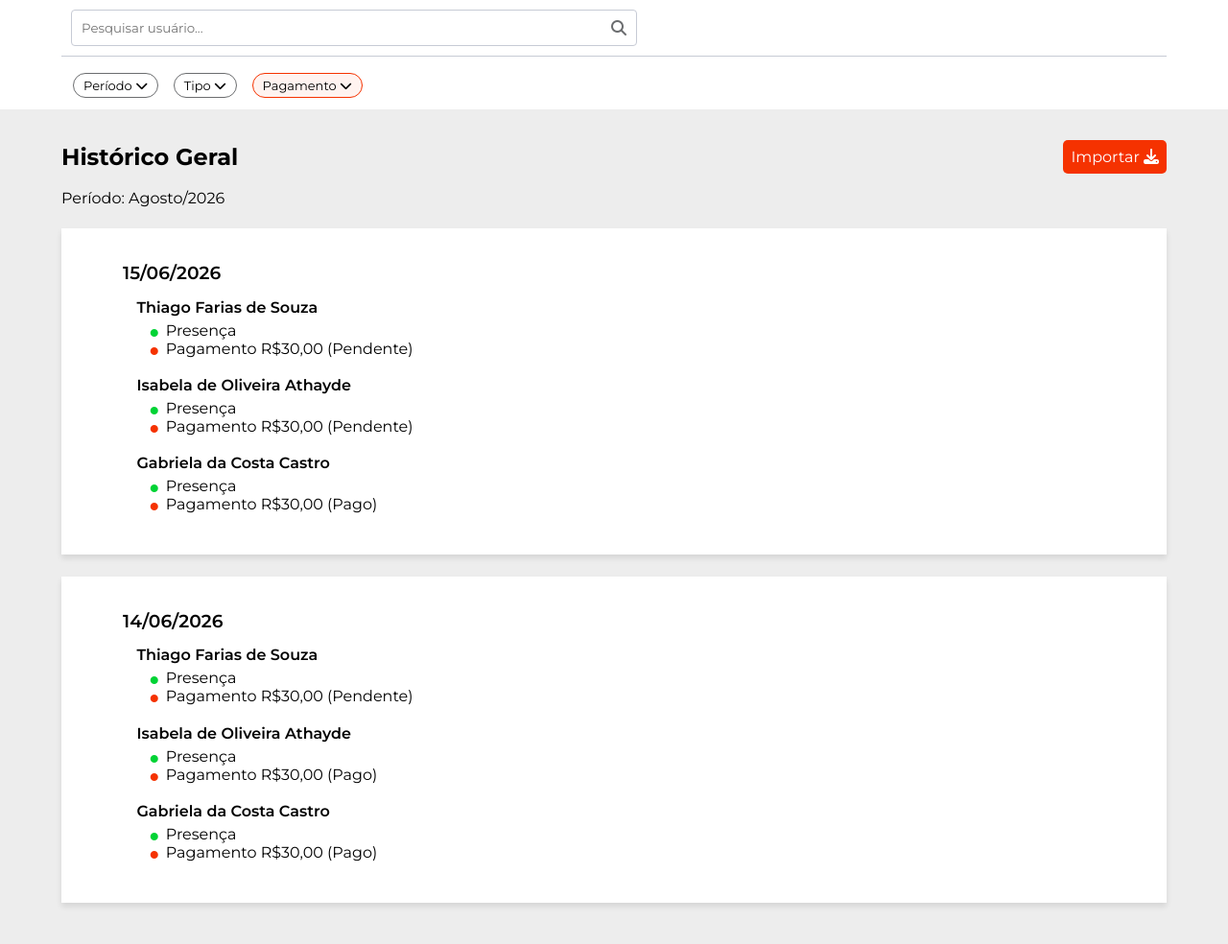
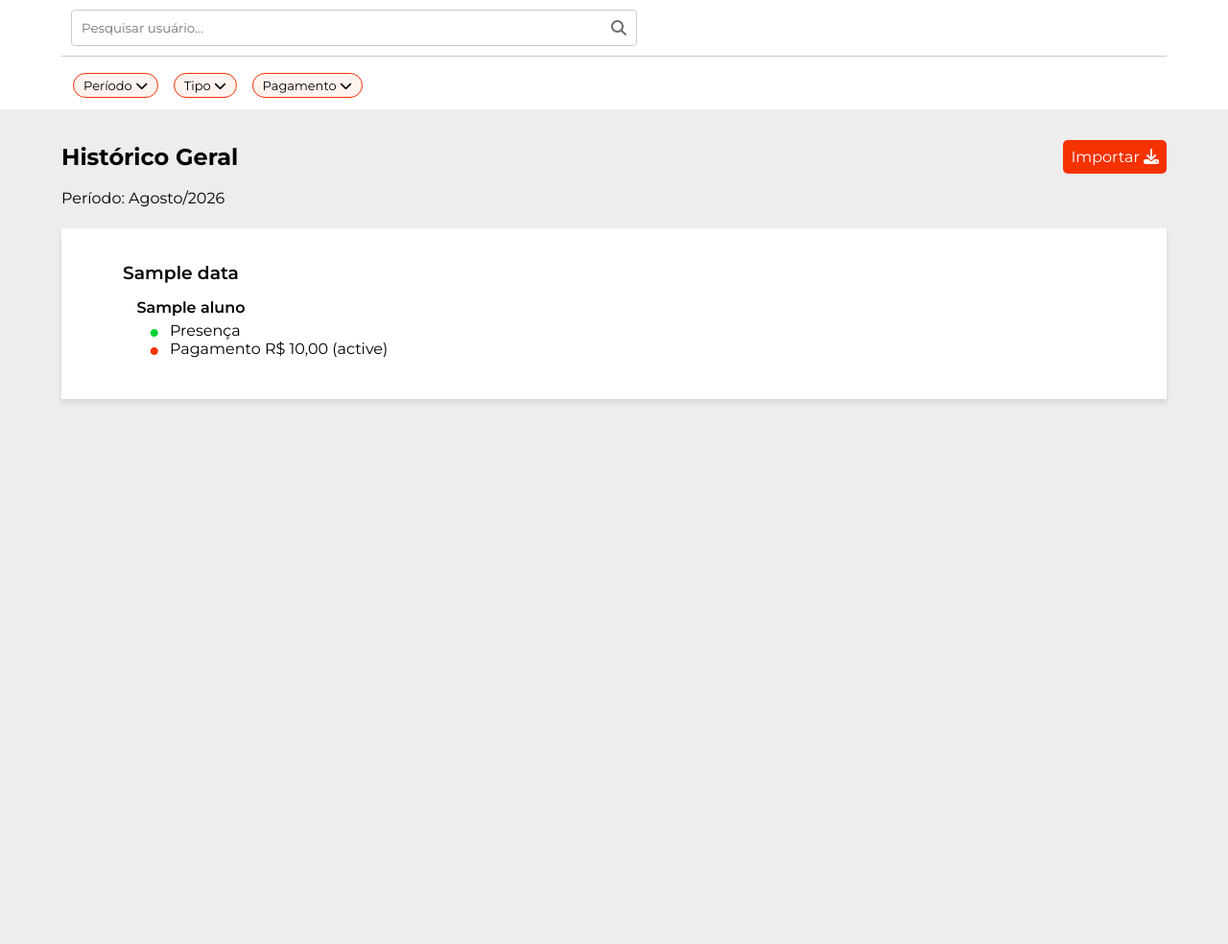
Before and after one commit to minesweepr/Gestao-PROMOS, a Flask app: template app/templates/historico_geral.html in a window 1280 px wide. Shown: the part 73-1057 px from the top of the page at 96% size. Run offline with Flask 3, Linux system fonts and the light colour scheme; the template is opened without the code that fills it: most values are stand-ins (such as "Sample title", 1, 10 or a date in 2020); parts of the project's set-up code (start-up, migrations or seed data) failed here and were passed over.

Commit message:
Historico backend

```diff
--- a/app/routes.py
+++ b/app/routes.py
@@ -1,29 +1,75 @@
 from app import app
-from flask import render_template
+from flask import render_template, request
+from app.database.alerta import *
+from app.database.arquivo import *
+from app.database.historico import *
 
 @app.route('/')
 def index():
     return render_template('login.html')
 
+## notificacoes, historicos e avaliacoes
+## Routes modificados para receber dados
 @app.route('/historico_geral')
 def historico_geral():
-    return render_template('historico_geral.html')
 
-@app.route('/historico_aluno')
-def historico_aluno():
-    return render_template('historico_aluno.html')
+    periodo = request.args.get('periodo', 'mes')
+    tipo = request.args.get('tipo', 'todos')
+    pagamento = request.args.get('pagamento', 'todos')
+
+    historico = listar_historico(
+        periodo=periodo,
+        tipo=tipo,
+        pagamento=pagamento
+    )
+
+    return render_template(
+        'historico_geral.html',
+        historico=historico,
+        periodo=periodo,
+        tipo=tipo,
+        pagamento=pagamento
+    )
+
+@app.route('/historico_aluno/<int:id_aluno>')
+def historico_aluno(id_aluno):
+    data_aluno = listar_historico_aluno(id_aluno)
+    return render_template( 'historico_aluno.html', data_aluno=data_aluno )
 
 @app.route('/notificacoes')
 def notificacoes():
-    return render_template('notificacoes.html')
+
+    alertas = listar_alertas()
+    nao_lidas = contar_nao_lidas()
+
+    return render_template(
+        'notificacoes.html',
+        alertas=alertas,
+        nao_lidas=nao_lidas
+    )
+
+@app.route('/notificacoes/<int:id_alerta>/visualizar', methods=['PATCH'])
+def visualizar_notificacao(id_alerta):
+    visualizar_alerta(id_alerta)
+    return '', 204
+
+@app.route('/avaliacoes_usuario')
+def avaliacoes_usuario():
+    avaliacoes = listar_avaliacoes()
+    return render_template('avaliacoes_usuario.html',avaliacoes=avaliacoes)
+
+@app.route('/avaliacoes/excluir/<int:id_avaliacao>', methods=['POST'])
+def excluir_avaliacao_rota(id_avaliacao):
+
+    excluir_avaliacao(id_avaliacao)
+
+    return redirect(url_for('avaliacoes'))
+## fim notif, avaliacao e historicos
 
 @app.route('/presenca')
 def presenca():
     return render_template('presenca.html')
 
-@app.route('/planilhas')
-def planilhas():
-    return render_template('planilhas.html')
 
 @app.route('/usuarios')
 def usuarios():
@@ -33,9 +79,6 @@ def usuarios():
 def informacoes_usuario():
     return render_template('informacoes_usuario.html')
 
-@app.route('/avaliacoes_usuario')
-def avaliacoes_usuario():
-    return render_template('avaliacoes_usuario.html')
 
 @app.route('/editar_usuario')
 def editar_usuario():
--- a/app/templates/components/dropdown_filtro.html
+++ b/app/templates/components/dropdown_filtro.html
@@ -1,19 +1,19 @@
 <article class="filtro-art input-flex">
 
     <section>
-        <button data-menu="menu-filter-periodo" class="menu-dropdown btn-preto">
+        <button data-menu="menu-filter-periodo" class="menu-dropdown btn-preto {% if periodo != 'mes' %}selecionado{% endif %}">
             Período <i class="fa-solid fa-chevron-down"></i>
         </button>
     </section>
 
     <section>
-        <button data-menu="menu-filter-tipo" class="menu-dropdown btn-preto">
+        <button data-menu="menu-filter-tipo" class="menu-dropdown btn-preto {% if tipo != 'todos' %}selecionado{% endif %}">
             Tipo <i class="fa-solid fa-chevron-down"></i>
         </button>
     </section>
 
     <section>
-        <button data-menu="menu-filter-pagamento" class="menu-dropdown btn-preto selecionado">
+        <button data-menu="menu-filter-pagamento" class="menu-dropdown btn-preto {% if pagamento != 'todos' and tipo != 'presencas' %}selecionado{% endif %}">
             Pagamento <i class="fa-solid fa-chevron-down"></i>
         </button>
     </section>
@@ -24,10 +24,10 @@
 <nav id="menu-filter-periodo" class="menu">
     <p>Período</p>
     <ul>
-        <button class="btn-preto">Esta semana</button>
-        <button class="btn-preto">Este mês</button>
-        <button class="btn-preto">3 meses</button>
-        <button class="btn-preto">6 meses</button>
+        <button class="btn-preto {% if periodo == 'semana' %}selecionado{% endif %}"  onclick="filtrarHistorico('periodo', 'semana')">Esta semana</button>
+        <button class="btn-preto {% if periodo == 'mes' %}selecionado{% endif %}" onclick="filtrarHistorico('periodo', 'mes')">Este mês</button>
+        <button class="btn-preto {% if periodo == '3meses' %}selecionado{% endif %}" onclick="filtrarHistorico('periodo', '3meses')">3 meses</button>
+        <button class="btn-preto {% if periodo == '6meses' %}selecionado{% endif %}" onclick="filtrarHistorico('periodo', '6meses')">6 meses</button>
     </ul>
 </nav>
 
@@ -35,9 +35,9 @@
 <nav id="menu-filter-tipo" class="menu">
     <p>Tipo de Registro</p>
     <ul>
-        <button class="btn-preto">Todos</button>
-        <button class="btn-preto">Apenas Presenças</button>
-        <button class="btn-preto">Apenas Pagamentos</button>
+        <button class="btn-preto {% if tipo == 'todos' %}selecionado{% endif %}" onclick="filtrarHistorico('tipo', 'todos')">Todos</button>
+        <button class="btn-preto {% if tipo == 'presencas' %}selecionado{% endif %}" onclick="filtrarHistorico('tipo', 'presencas')">Apenas Presenças</button>
+        <button class="btn-preto {% if tipo == 'pagamentos' %}selecionado{% endif %}" onclick="filtrarHistorico('tipo', 'pagamentos')">Apenas Pagamentos</button>
     </ul>
 </nav>
 
@@ -45,8 +45,8 @@
 <nav id="menu-filter-pagamento" class="menu">
     <p>Pagamento</p>
     <ul>
-        <button class="btn-preto">Todos</button>
-        <button class="btn-preto">Pagos</button>
-        <button class="btn-preto">Pendentes</button>
+        <button class="btn-preto {% if pagamento == 'todos' %}selecionado{% endif %}" onclick="filtrarHistorico('pagamento', 'todos')">Todos</button>
+        <button class="btn-preto {% if pagamento == 'pago' %}selecionado{% endif %}" onclick="filtrarHistorico('pagamento', 'pago')">Pagos</button>
+        <button class="btn-preto {% if pagamento == 'pendente' %}selecionado{% endif %}" onclick="filtrarHistorico('pagamento', 'pendente')">Pendentes</button>
     </ul>
 </nav>
--- a/app/templates/historico_geral.html
+++ b/app/templates/historico_geral.html
@@ -23,58 +23,22 @@
 <section id="dados">
     <p>Período: Agosto/2026</p>
 
+    {% for registro in historico %}
     <article class="card-branco hist-geral">
-        <h3>15/06/2026</h3>
-        <div class="hist-aluno" onclick="window.location.href='/historico_aluno'"> <!-- TODO vai o ID - /historico_aluno/id - backend -->
-            <h4 class="hist-geral-nome">Thiago Farias de Souza</h4>
+        <h3>{{ registro.data }}</h3>
+        {% for aluno in registro.alunos %}
+        <div class="hist-aluno" onclick="window.location.href='/historico_aluno/{{ aluno.id_aluno }}'">
+            <h4 class="hist-geral-nome">{{ aluno.nome }}</h4>
             <div class="hist-info">
-                <p><i class="fa-solid fa-circle" style="color: #00D335;"></i>Presença</p>
-                <p><i class="fa-solid fa-circle" style="color: var(--accent);"></i>Pagamento R$30,00 (Pendente)</p>
+                  <p> <i class="fa-solid fa-circle" style="color: #00D335;"></i> Presença </p>
+                {% if aluno.pagamento is not none %} <p> <i class="fa-solid fa-circle" style="color: var(--accent);"></i> Pagamento R$ {{ "%.2f"|format(aluno.pagamento)|replace(".", ",") }} ({{ aluno.status_pagamento }}) </p> {% endif %}
             </div>
         </div>
+        {% endfor %}
+
+    </article>
+    {% endfor %}
+</section>
 
 
-        <div class="hist-aluno" onclick="window.location.href='/historico_aluno'">
-            <h4 class="hist-geral-nome">Isabela de Oliveira Athayde</h4>
-            <div class="hist-info">
-                <p><i class="fa-solid fa-circle" style="color: #00D335;"></i>Presença</p>
-                <p><i class="fa-solid fa-circle" style="color: var(--accent);"></i>Pagamento R$30,00 (Pendente)</p>
-            </div>
-        </div>
-        <div class="hist-aluno" onclick="window.location.href='/historico_aluno'">
-            <h4 class="hist-geral-nome">Gabriela da Costa Castro</h4>
-            <div class="hist-info">
-                <p><i class="fa-solid fa-circle" style="color: #00D335;"></i>Presença</p>
-                <p><i class="fa-solid fa-circle" style="color: var(--accent);"></i>Pagamento R$30,00 (Pago)</p>
-            </div>
-        </div>
-    </article>
-
-    <!-- quando fizer o back deletar esse article abaixo -->
-    <article class="card-branco hist-geral">
-        <h3>14/06/2026</h3>
-        <div class="hist-aluno">
-            <h4 class="hist-geral-nome">Thiago Farias de Souza</h4>
-            <div class="hist-info">
-                <p><i class="fa-solid fa-circle" style="color: #00D335;"></i>Presença</p>
-                <p><i class="fa-solid fa-circle" style="color: var(--accent);"></i>Pagamento R$30,00 (Pendente)</p>
-            </div>
-        </div>
-        <div class="hist-aluno">
-            <h4 class="hist-geral-nome">Isabela de Oliveira Athayde</h4>
-            <div class="hist-info">
-                <p><i class="fa-solid fa-circle" style="color: #00D335;"></i>Presença</p>
-                <p><i class="fa-solid fa-circle" style="color: var(--accent);"></i>Pagamento R$30,00 (Pago)</p>
-            </div>
-        </div>
-        <div class="hist-aluno">
-            <h4 class="hist-geral-nome">Gabriela da Costa Castro</h4>
-            <div class="hist-info">
-                <p><i class="fa-solid fa-circle" style="color: #00D335;"></i>Presença</p>
-                <p><i class="fa-solid fa-circle" style="color: var(--accent);"></i>Pagamento R$30,00 (Pago)</p>
-            </div>
-        </div>
-    </article>
-
-</section>
 {% endblock %}
```
Also changed, not shown: app/database/historico.py (added, +162 -0 lines), app/static/js/historico.js (added, +20 -0 lines), app/templates/historico_aluno.html (+8 -14 lines).
